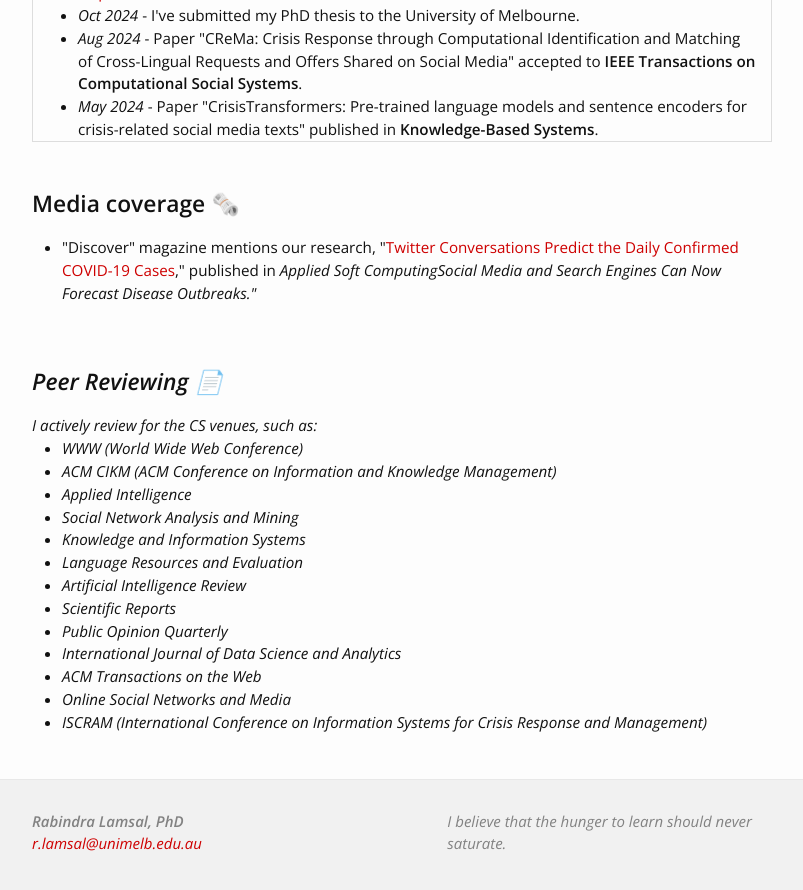
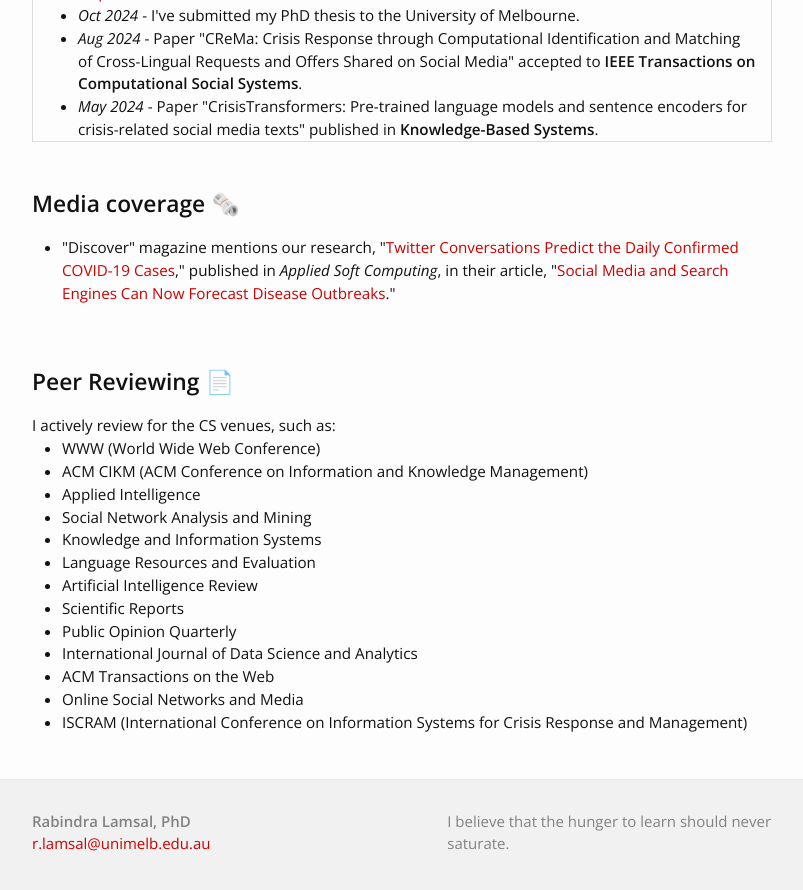
Before and after one commit to rabindralamsal/personal-site, a Jekyll site: the page built from index.html, in a window 1280 px wide and 900 px high, scrolled down 778 px. Shown: the top 890 px of the window, without its empty margins (238-1041 px from the left). Built offline with Jekyll 4.4.1, drawn with Linux system fonts in a browser that asks for light colours.

Commit message:
Update index.html

```diff
--- a/index.html
+++ b/index.html
@@ -41,7 +41,7 @@
 <h2>Media coverage 🗞️</h2>
 <div class="updates">
 <ul>
-<li>"Discover" magazine mentions our research, "<a href="https://www.sciencedirect.com/science/article/pii/S1568494622006524">Twitter Conversations Predict the Daily Confirmed COVID-19 Cases</a>," published in <i>Applied Soft Computing</, in their article, "<a href="https://www.discovermagazine.com/technology/social-media-and-search-engines-can-now-forecast-disease-outbreaks">Social Media and Search Engines Can Now Forecast Disease Outbreaks</a>."</li>
+<li>"Discover" magazine mentions our research, "<a href="https://www.sciencedirect.com/science/article/pii/S1568494622006524">Twitter Conversations Predict the Daily Confirmed COVID-19 Cases</a>," published in <i>Applied Soft Computing</i>, in their article, "<a href="https://www.discovermagazine.com/technology/social-media-and-search-engines-can-now-forecast-disease-outbreaks">Social Media and Search Engines Can Now Forecast Disease Outbreaks</a>."</li>
 </div>
 
 
```
